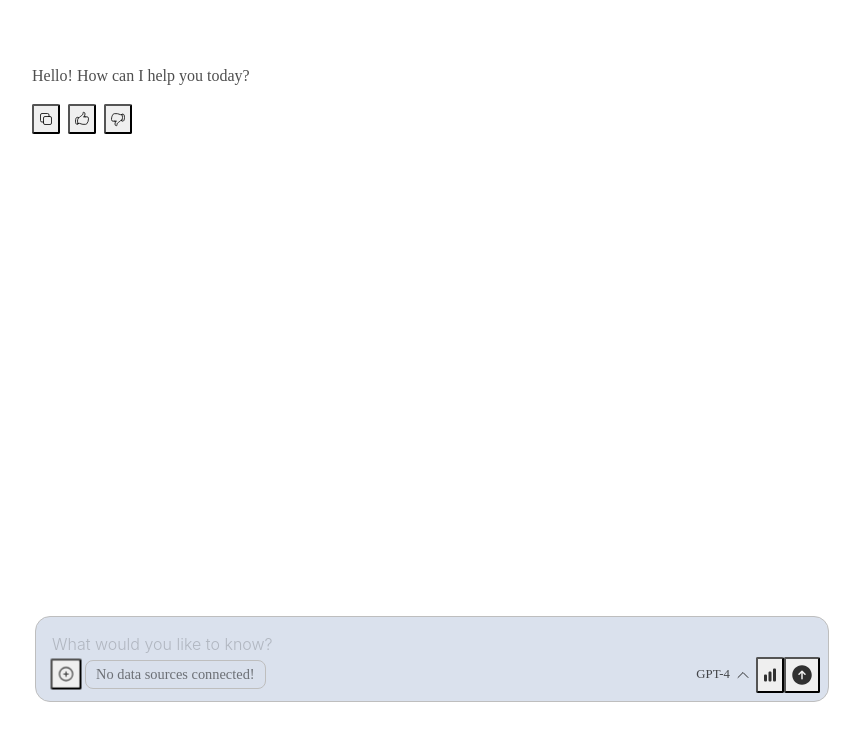
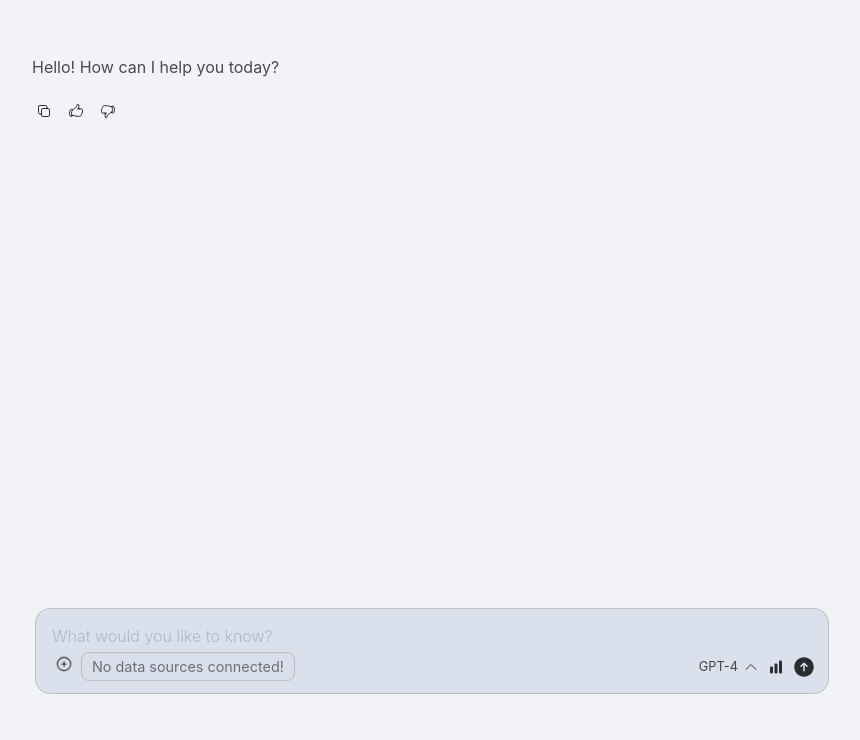
Before and after one commit to qaml-ai/next-pages-router-template, a Next.js app: page / in a window 1280 px wide. Shown: the top 740 px of the page, without its empty margins (208-1068 px from the left). Built offline with nearby package versions, Linux system fonts and the light colour scheme; what @vscode/markdown-it-katex would draw is missing.

Commit message:
css tweaks

```diff
--- a/styles/global.css
+++ b/styles/global.css
@@ -15,8 +15,9 @@
     --fw-semi: 500;
     --fw-bold: 600;
 
-    /* font family for text (monospace default used for code) */
+    /* font family for text */
     --font-family: -apple-system, BlinkMacSystemFont,"Segoe UI","Roboto","Helvetica Neue","Ubuntu";
+    /* monospace default font used for code blocks */
 
     /* Color variables */
     --clr-white: #ffffff;
@@ -188,6 +189,8 @@
 /* ==================================================================== */
 /*  Section: Misc styling                                               */
 /*  Purpose: Styles used in multiple app components:                    */
+/*      - Body */
+/*      - Scrollbar */
 /*      - Heroicons */
 /*      - Icon-buttons + on hover tooltip styling */
 /*      - Warning message*/
@@ -207,6 +210,49 @@
 /*                                                                      */
 /*  Last updated: 2025-06-13 – @illianaa                                */
 /* ==================================================================== */
+/* Setting default styling */
+html {
+	font-family: var(--font-family);
+	-webkit-appearance: none;
+	overflow-x: hidden;
+}
+body {
+	background: var(--clr-var-primary-background);
+    margin: 0;
+    padding: 0;
+	display: block;
+}
+/* Scrollbar styling */
+* {
+    scrollbar-width: thin;  /* For Firefox */
+    scrollbar-color: var(--clr-var-text-40) transparent;  /* For Firefox */
+}
+/* For Chrome, Safari */
+::-webkit-scrollbar {
+    width: 4px;  /* Width of vertical scrollbar */
+    height: 4px;  /* Height of horizontal scrollbar */
+}
+::-webkit-scrollbar-track {
+    background: transparent;  /* Color of the tracking area */
+}
+::-webkit-scrollbar-thumb {
+    background-color: var(--clr-var-text-40);  /* Color of the scroll thumb */
+    border-radius: 4px;  /* Rounded corners of the scroll thumb */
+    border: 2px solid var(--clr-var-dark-background-20);
+}
+::-webkit-scrollbar-thumb:hover {
+    background-color: var(--clr-var-text-80);  /* Color of the scroll thumb on hover */
+}
+/* remove all default styling from buttons */
+button {
+    background: none;
+    border: none;
+    padding: 0;
+    font: inherit;
+    cursor: pointer;
+    outline: inherit;
+}
+
 /* --- Heroicon --- */
 .heroicon {
     width: 16px;
```
Also changed, not shown: next-env.d.ts, 1 other file (tests, documents, lock files or other folders).
